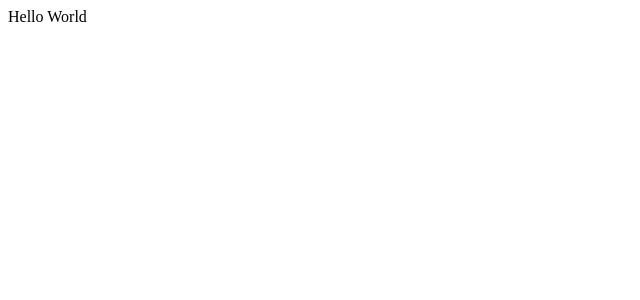
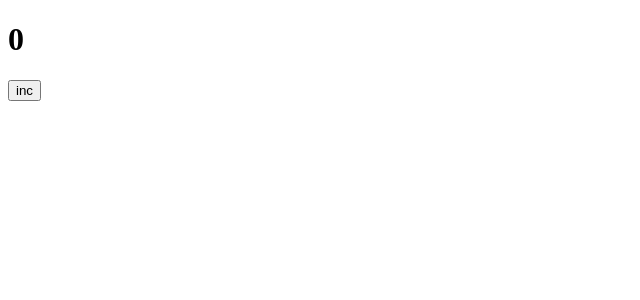
Before and after one commit to songhee24/webpack_course, a React app: page / in a window 1280 px wide. Shown: the top 300 px of the page, without its empty margins (0-640 px from the left). Built offline with nearby package versions, Linux system fonts and the light colour scheme.

Commit message:
usage first react component

```diff
--- a/src/components/App.tsx
+++ b/src/components/App.tsx
@@ -1,9 +1,14 @@
 import React from "react";
 
 const App = () => {
+    const [counter, setCounter] = React.useState(0)
+
+    const increment = () => setCounter(prevState => prevState+1)
+
     return (
         <div>
-            Hello World
+            <h1>{counter}</h1>
+            <button onClick={increment}>inc</button>
         </div>
     )
 }
```
